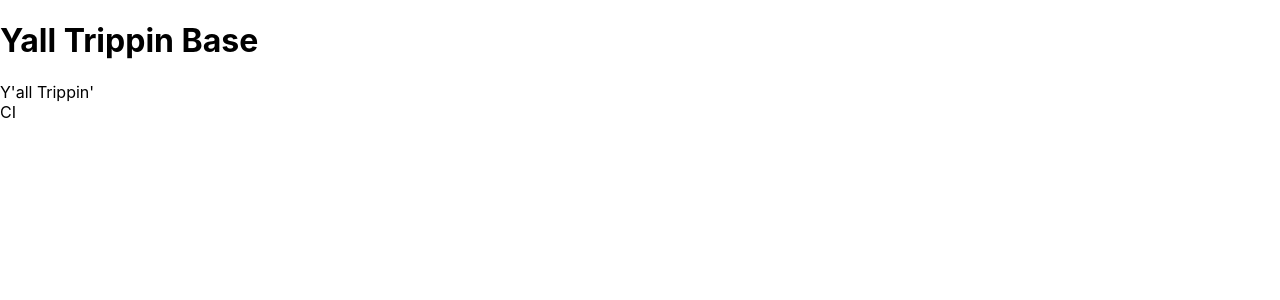
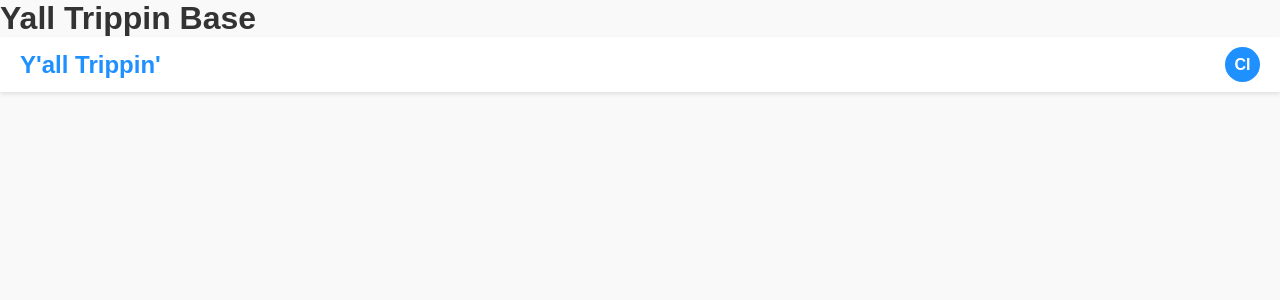
Before and after one commit to ciromuanya/yall-trippin, a React (Create React App) app: page / in a window 1280 px wide. Shown: the top 300 px of the page. Built offline with nearby package versions, Linux system fonts and the light colour scheme.

Commit message:
all styles applied to components

```diff
--- a/src/index.css
+++ b/src/index.css
@@ -1,13 +1,145 @@
-body {
+/* Basic reset */
+* {
   margin: 0;
-  font-family: -apple-system, BlinkMacSystemFont, 'Segoe UI', 'Roboto', 'Oxygen',
-    'Ubuntu', 'Cantarell', 'Fira Sans', 'Droid Sans', 'Helvetica Neue',
-    sans-serif;
-  -webkit-font-smoothing: antialiased;
-  -moz-osx-font-smoothing: grayscale;
+  padding: 0;
+  box-sizing: border-box;
+  font-family: Arial, sans-serif;
 }
 
-code {
-  font-family: source-code-pro, Menlo, Monaco, Consolas, 'Courier New',
-    monospace;
+/* Main container */
+body {
+  display: flex;
+  flex-direction: column;
+  min-height: 100vh;
+  background-color: #f9f9f9;
+  color: #333;
 }
+
+/* Header */
+.header {
+  display: flex;
+  align-items: center;
+  justify-content: space-between;
+  padding: 10px 20px;
+  background-color: #fff;
+  box-shadow: 0 2px 4px rgba(0, 0, 0, 0.1);
+}
+.header .logo {
+  font-size: 1.5em;
+  font-weight: bold;
+  color: #1e90ff;
+  cursor: pointer;
+}
+.header .profile-icon {
+  width: 35px;
+  height: 35px;
+  border-radius: 50%;
+  background-color: #1e90ff;
+  color: #fff;
+  display: flex;
+  align-items: center;
+  justify-content: center;
+  font-weight: bold;
+  cursor: pointer;
+}
+
+/* Welcome section */
+.welcome {
+  text-align: center;
+  padding: 20px;
+}
+.welcome h1 {
+  font-size: 1.8em;
+  font-weight: bold;
+}
+.welcome h2 {
+  font-size: 1.2em;
+  color: #777;
+}
+
+/* Swipeable Gallery (placeholder) */
+.gallery {
+  background-color: #e0e0e0;
+  height: 150px;
+  display: flex;
+  align-items: center;
+  justify-content: center;
+  color: #999;
+  margin: 10px;
+  border-radius: 8px;
+}
+
+/* Plan Your Next Trip section */
+.plan-trip {
+  display: flex;
+  align-items: center;
+  justify-content: center;
+  position: relative;
+  margin: 20px 10px;
+  padding: 10px;
+  background-color: #f1f1f1;
+  border-radius: 8px;
+}
+.plan-trip h3 {
+  font-size: 1.2em;
+  color: #333;
+}
+.plan-trip .add-button {
+  position: absolute;
+  right: 10px;
+  background-color: #1e90ff;
+  color: #fff;
+  font-size: 1.5em;
+  width: 35px;
+  height: 35px;
+  border-radius: 50%;
+  display: flex;
+  align-items: center;
+  justify-content: center;
+  cursor: pointer;
+}
+
+/* Popular Destinations */
+.popular-destinations {
+  text-align: center;
+  padding: 15px;
+}
+.popular-destinations h3 {
+  font-size: 1.2em;
+  margin-bottom: 10px;
+}
+.popular-destinations .destinations {
+  display: flex;
+  justify-content: space-around;
+  padding: 10px 0;
+}
+.destination-icon {
+  width: 30px;
+  height: 30px;
+}
+
+/* Bottom Navigation */
+.bottom-nav {
+  display: flex;
+  justify-content: space-around;
+  align-items: center;
+  padding: 20px 0;
+  background-color: #fff;
+  box-shadow: 0 -2px 4px rgba(0, 0, 0, 0.1);
+  bottom: 0;
+  left: 0;
+  right: 0;
+  z-index: 5;
+  position: fixed;
+  /* bottom: 0, left: 0, right: 0, z-index: 5, position: fixed */
+}
+.bottom-nav .nav-item {
+  text-align: center;
+  color: #1e90ff;
+  font-size: 0.9em;
+}
+.bottom-nav .nav-item svg {
+  width: 24px;
+  height: 24px;
+  margin-bottom: 5px;
+}
```
